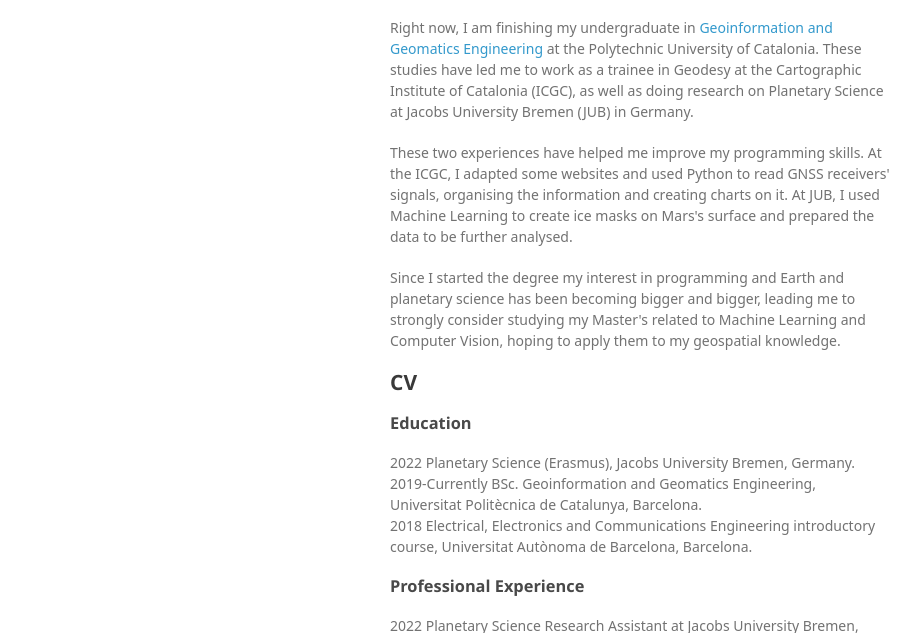
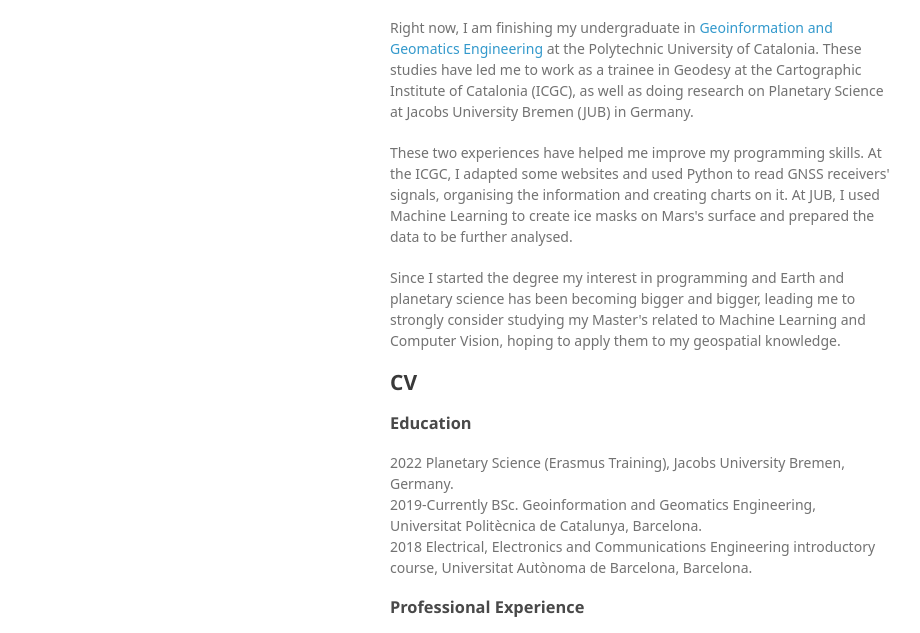
Before and after one commit to paulodeurmeneta/paulodeurmeneta.github.io, a plain HTML site: page index.html in a window 1280 px wide. Shown: the part 146-779 px from the top of the page, without its empty margins (180-1100 px from the left). Drawn offline with Linux system fonts and the light colour scheme; a web font is replaced by a local one.

Commit message:
Update index.html

```diff
--- a/index.html
+++ b/index.html
@@ -33,7 +33,7 @@
   <a id="education" class="anchor" href="#education" aria-hidden="true"><span aria-hidden="true" class="octicon octicon-link"></span></a>Education</h3>
 
   <p>
-  2022 Planetary Science (Erasmus), Jacobs University Bremen, Germany.<br>
+  2022 Planetary Science (Erasmus Training), Jacobs University Bremen, Germany.<br>
   2019-Currently BSc. Geoinformation and Geomatics Engineering, Universitat Politècnica de Catalunya, Barcelona.<br>
   2018 Electrical, Electronics and Communications Engineering introductory course, Universitat Autònoma de Barcelona, Barcelona.</p>
 
```
